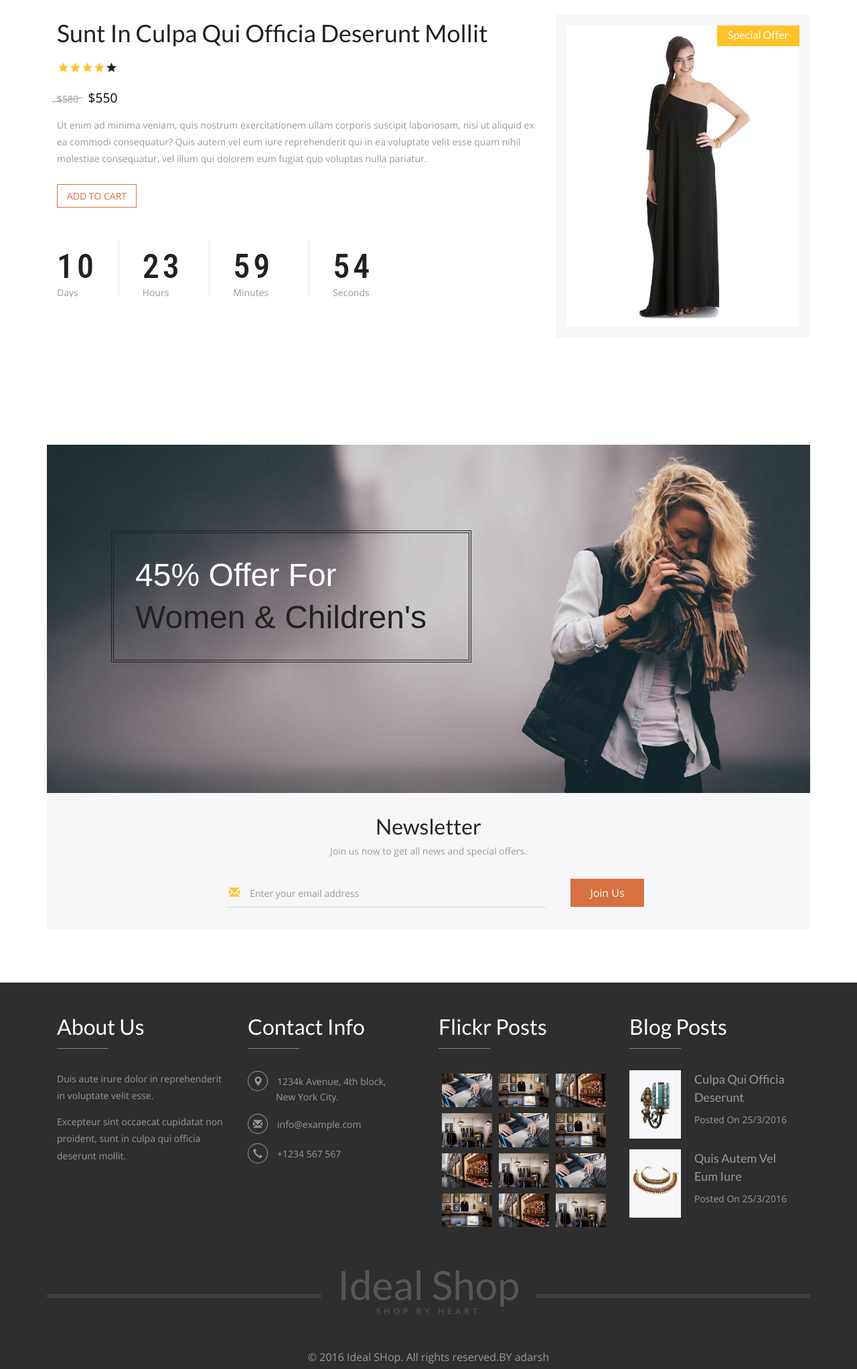
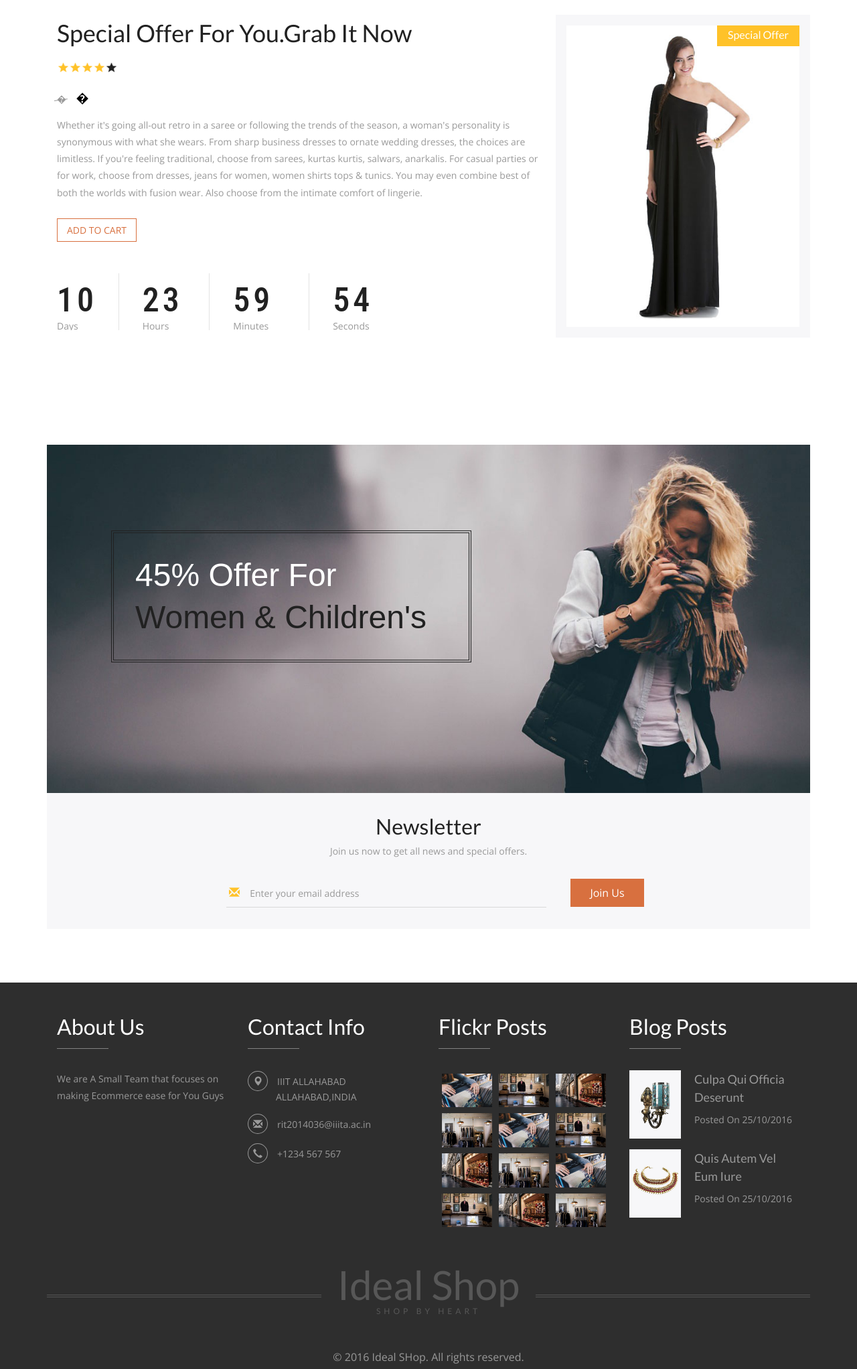
Before and after one commit to GooglerAdarsh/ecommwebkriti, a plain HTML site: page index.html in a window 1280 px wide. Shown: the part 3460-5504 px from the top of the page at 67% size. Drawn offline with nearby package versions, Linux system fonts and the light colour scheme.

Commit message:
Update index.html

```diff
--- a/index.html
+++ b/index.html
@@ -432,7 +432,7 @@ What’s a home without adequate furniture? Get all the essential pieces of furn
 								</div>
 								<h4><a href="single.html">Wall Decor</a></h4>
 								<p>Don’t just keep your house clean and tidy, keep it stylish and trendy with beautiful home decor items like wall stickers , showpieces, wall clocks etc. Take a look at our collection of home decoratives from our home decor store and buy all that it takes to magically transform your house.</p>
-								<div class="new-collections-grid1-left simpleCart_shelfItem">
+								<div class="new-collections-grid1-left CartCart_shelfItem">
 									<p><i>₹980</i> <span class="item_price">₹700</span><a class="item_add" href="#">add to cart </a></p>
 								</div>
 							</div>
@@ -553,7 +553,7 @@ What’s a home without adequate furniture? Get all the essential pieces of furn
 		<div class="container">
 			<div class="timer-grids">
 				<div class="col-md-8 timer-grid-left animated wow slideInLeft" data-wow-delay=".5s">
-					<h3><a href="products.html">sunt in culpa qui officia deserunt mollit</a></h3>
+					<h3><a href="products.html">Special Offer For You.Grab It Now</a></h3>
 					<div class="rating">
 						<div class="rating-left">
 							<img src="images/2.png" alt=" " class="img-responsive" />
@@ -573,11 +573,8 @@ What’s a home without adequate furniture? Get all the essential pieces of furn
 						<div class="clearfix"> </div>
 					</div>
 					<div class="new-collections-grid1-left simpleCart_shelfItem timer-grid-left-price">
-						<p><i>$580</i> <span class="item_price">$550</span></p>
-						<h4>Ut enim ad minima veniam, quis nostrum exercitationem ullam corporis suscipit laboriosam,
-							nisi ut aliquid ex ea commodi consequatur? Quis autem vel eum iure reprehenderit
-							qui in ea voluptate velit esse quam nihil molestiae consequatur, vel illum qui
-							dolorem eum fugiat quo voluptas nulla pariatur.</h4>
+						<p><i>&#x20B98880</i> <span class="item_price">&#x20B8150</span></p>
+						<h4>Whether it's going all-out retro in a saree or following the trends of the season, a woman's personality is synonymous with what she wears. From sharp business dresses to ornate wedding dresses, the choices are limitless. If you're feeling traditional, choose from sarees, kurtas kurtis, salwars, anarkalis. For casual parties or for work, choose from dresses, jeans for women, women shirts tops & tunics. You may even combine best of both the worlds with fusion wear. Also choose from the intimate comfort of lingerie.</h4>
 						<p><a class="item_add timer_add" href="#">add to cart </a></p>
 					</div>
 					<div id="counter"> </div>
@@ -623,14 +620,13 @@ What’s a home without adequate furniture? Get all the essential pieces of furn
 			<div class="footer-grids">
 				<div class="col-md-3 footer-grid animated wow slideInLeft" data-wow-delay=".5s">
 					<h3>About Us</h3>
-					<p>Duis aute irure dolor in reprehenderit in voluptate velit esse.<span>Excepteur sint occaecat cupidatat
-						non proident, sunt in culpa qui officia deserunt mollit.</span></p>
+					<p>We are A Small Team that focuses on making Ecommerce ease for You Guys</p>
 				</div>
 				<div class="col-md-3 footer-grid animated wow slideInLeft" data-wow-delay=".6s">
 					<h3>Contact Info</h3>
 					<ul>
-						<li><i class="glyphicon glyphicon-map-marker" aria-hidden="true"></i>1234k Avenue, 4th block, <span>New York City.</span></li>
-						<li><i class="glyphicon glyphicon-envelope" aria-hidden="true"></i><a href="mailto:info@example.com">info@example.com</a></li>
+						<li><i class="glyphicon glyphicon-map-marker" aria-hidden="true"></i>IIIT ALLAHABAD <span>ALLAHABAD,INDIA</span></li>
+						<li><i class="glyphicon glyphicon-envelope" aria-hidden="true"></i><a href="mailto:info@example.com">rit2014036@iiita.ac.in</a></li>
 						<li><i class="glyphicon glyphicon-earphone" aria-hidden="true"></i>+1234 567 567</li>
 					</ul>
 				</div>
@@ -682,7 +678,7 @@ What’s a home without adequate furniture? Get all the essential pieces of furn
 						</div>
 						<div class="footer-grid-sub-grid-right">
 							<h4><a href="single.html">culpa qui officia deserunt</a></h4>
-							<p>Posted On 25/3/2016</p>
+							<p>Posted On 25/10/2016</p>
 						</div>
 						<div class="clearfix"> </div>
 					</div>
@@ -692,7 +688,7 @@ What’s a home without adequate furniture? Get all the essential pieces of furn
 						</div>
 						<div class="footer-grid-sub-grid-right">
 							<h4><a href="single.html">Quis autem vel eum iure</a></h4>
-							<p>Posted On 25/3/2016</p>
+							<p>Posted On 25/10/2016</p>
 						</div>
 						<div class="clearfix"> </div>
 					</div>
@@ -703,7 +699,7 @@ What’s a home without adequate furniture? Get all the essential pieces of furn
 				<h2><a href="index.html">Ideal Shop <span>shop by heart</span></a></h2>
 			</div>
 			<div class="copy-right animated wow slideInUp" data-wow-delay=".5s">
-				<p>&copy 2016 Ideal SHop. All rights reserved.BY adarsh </p>
+				<p>&copy 2016 Ideal SHop. All rights reserved.</p>
 			</div>
 		</div>
 	</div>
```
